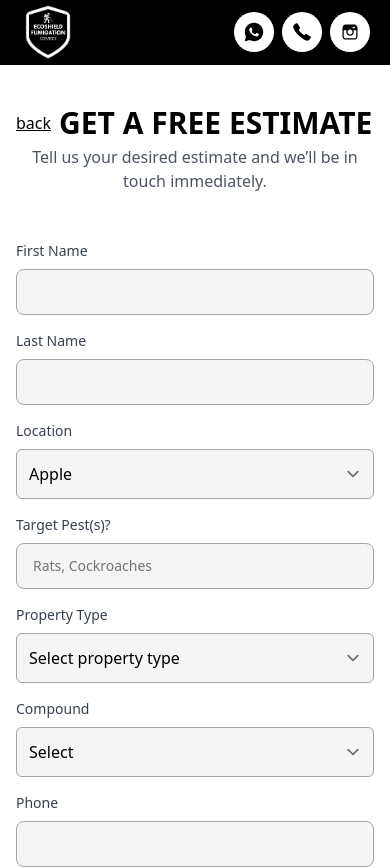
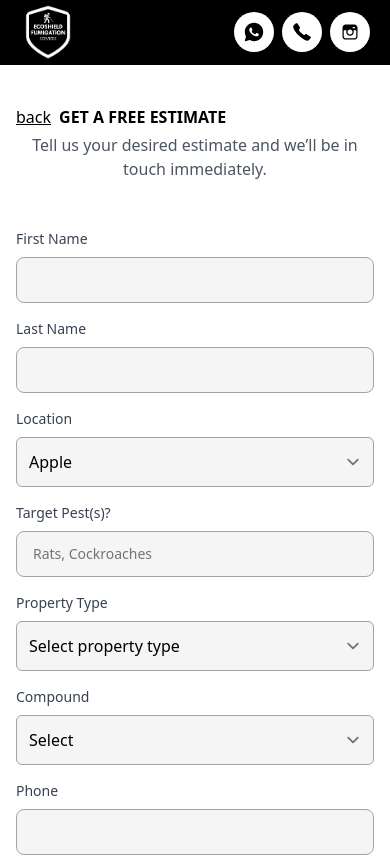
Before and after one commit to geniusmark99/ecoshield, a plain HTML site: page request-estimate.html in a window 390 px wide. Shown: the top 868 px of the page. Drawn offline with Linux system fonts and the light colour scheme.

Commit message:
first commit

```diff
--- a/request-estimate.html
+++ b/request-estimate.html
@@ -5,6 +5,8 @@
     <meta charset="UTF-8">
     <meta name="viewport" content="width=device-width, initial-scale=1.0">
     <link href="./styles/output.css" rel="stylesheet">
+    <meta name="theme-color" content="#000000" />
+
 </head>
 
 <body class="">
@@ -127,8 +129,9 @@
         <div class="max-w-xl mx-auto">
             <div class="text-center">
                 <h1
-                    class="text-3xl uppercase font-[900] text-black sm:text-4xl dark:text-white flex gap-x-2 items-center lg:block">
-                    <a href="./" class="text-base lg:hidden font-normal lowercase underline">Back</a> Get a free
+                    class="text-base text-center lg:text-3xl uppercase font-[900] text-black sm:text-4xl dark:text-white flex gap-x-2 items-center lg:block">
+                    <a href="./" class="text-base lg:hidden font-normal lowercase underline">Back</a>
+                    Get a free
                     estimate
                 </h1>
                 <p class="mt-1 text-gray-600 dark:text-neutral-400">
```
Also changed, not shown: index.html (+1 -0 lines).
